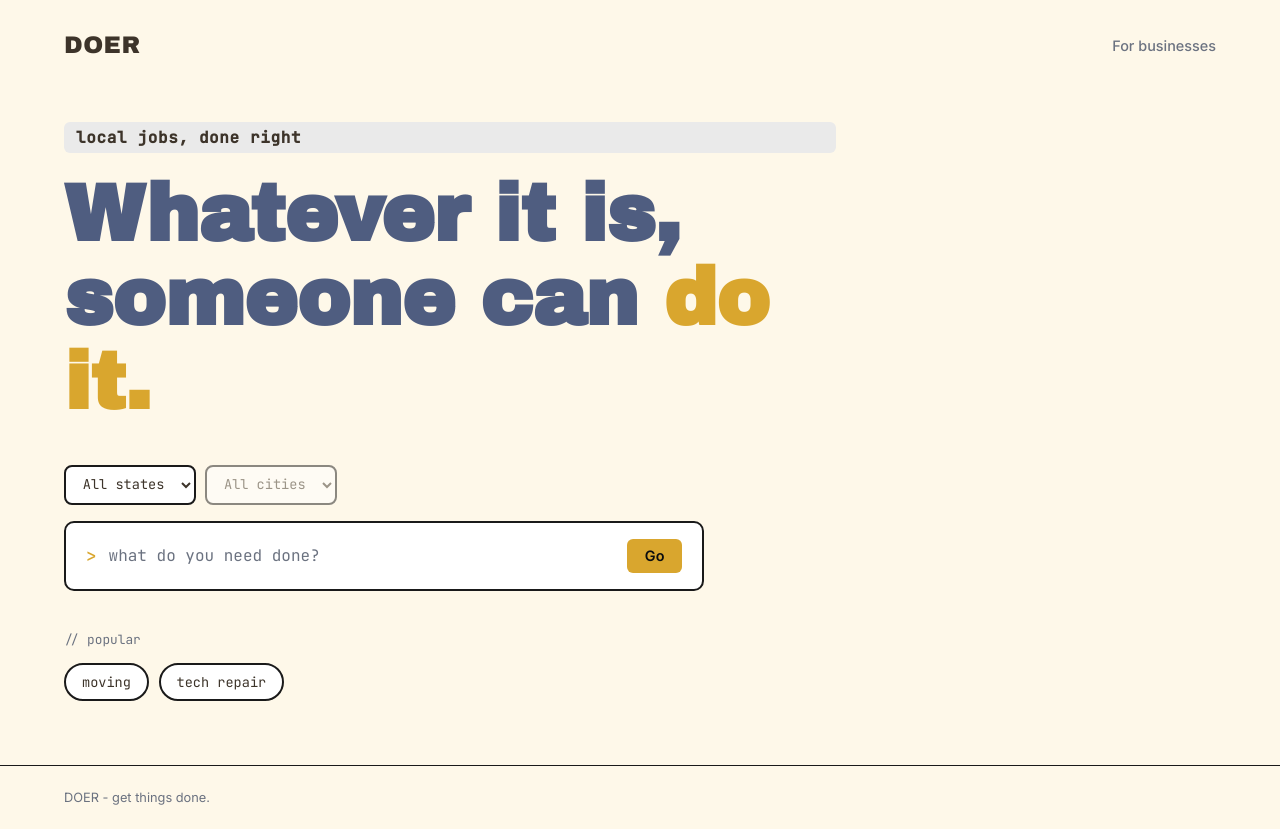
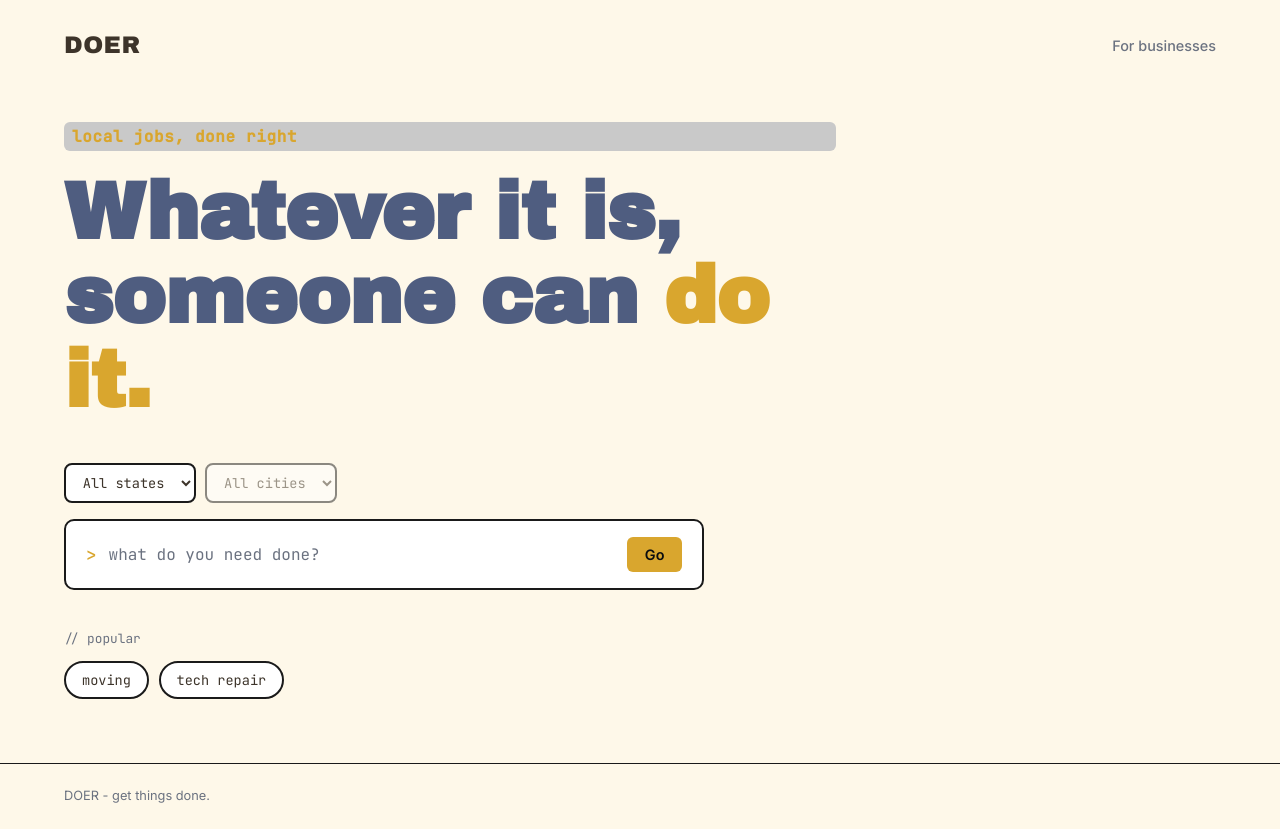
Before and after one commit to buzniz/doer, a plain HTML site: page index.html in a window 1280 px wide. Drawn offline with Linux system fonts and the light colour scheme.

Commit message:
Add files via upload

```diff
--- a/style.css
+++ b/style.css
@@ -74,12 +74,13 @@ body {
   font-family: 'JetBrains Mono', monospace;
   font-size: 1rem;
   font-weight: 600;
-  color: var(--text);
+  color: var(--accent);
   letter-spacing: 0.04em;
   margin-bottom: 1.25rem;
-  background: #EAEAEA;
+  background: #C9C9C9;
   border-radius: 6px;
-  padding: 0.3rem 0.75rem;
+  padding: 0.25rem 0.5rem;
+  white-space: nowrap;
 }
 
 .headline {
```
